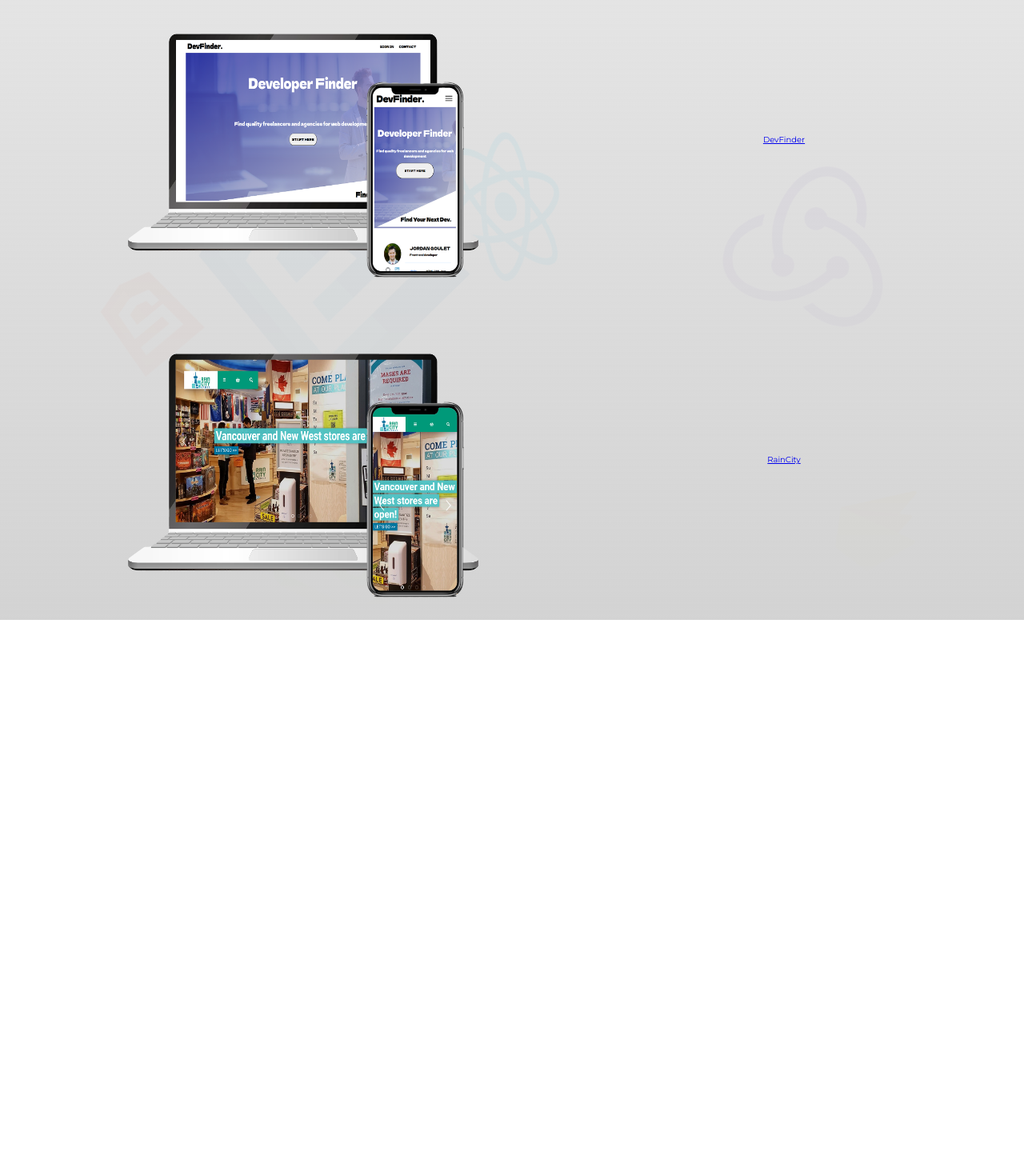
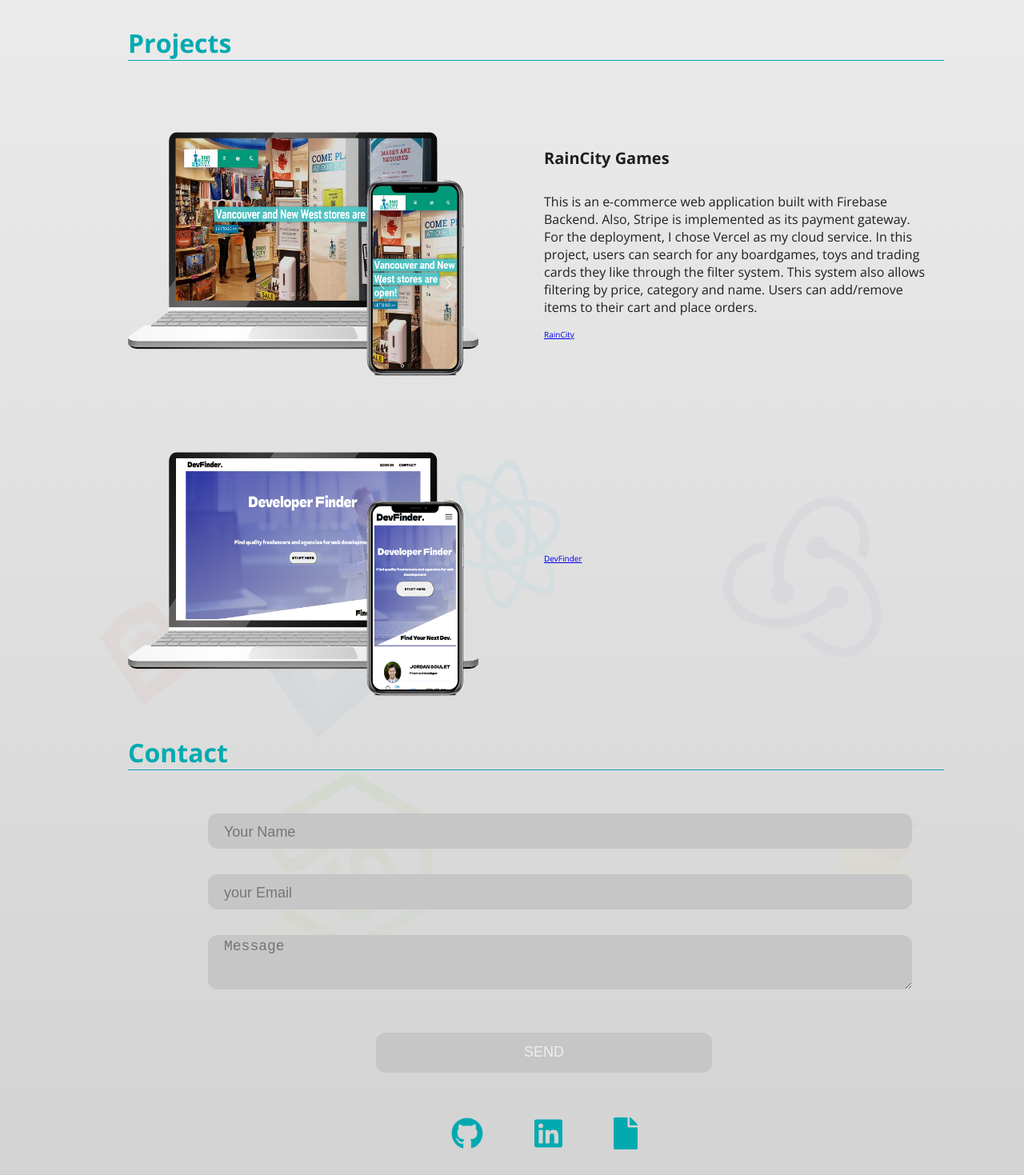
Before and after one commit to Jordangoulet13/Portfollio-2021, a React (Create React App) app: page / in a window 1280 px wide. Shown: the part 1236-2705 px from the top of the page at 80% size. Before the commit the page ends 2011 px from the top, so only its background shows below. Built offline with nearby package versions, Linux system fonts and the light colour scheme.

Commit message:
added contact form

```diff
--- a/package.json
+++ b/package.json
@@ -10,6 +10,7 @@
     "@testing-library/jest-dom": "^5.13.0",
     "@testing-library/react": "^11.2.7",
     "@testing-library/user-event": "^12.8.3",
+    "emailjs-com": "^3.2.0",
     "react": "^17.0.2",
     "react-dom": "^17.0.2",
     "react-router-dom": "^5.2.0",
--- a/src/App.js
+++ b/src/App.js
@@ -56,7 +56,7 @@
   min-height:100vh;
   margin:0;
   color:${(p) => p.theme.textPrimaryColor};
-  font-family: "Montserrat";
+  font-family: "Open Sans";
   font-size: 62.5%;
   box-sizing: border-box;
   overflow-x: hidden;
--- a/src/components/common/FloatingSquares.jsx
+++ b/src/components/common/FloatingSquares.jsx
@@ -25,7 +25,7 @@
 const BubbleList = styled.ul`
   background: ${(p) => p.theme.backgroundPrimaryColor};
   position: absolute;
-  height: 100%;
+  height: 90%;
   width: 100%;
   padding: 0;
   margin: 0;
--- /dev/null
+++ b/src/components/contact/Contact.jsx
@@ -0,0 +1,107 @@
+import styled from "styled-components";
+import React, { useState, useRef } from "react";
+import emailjs from "emailjs-com";
+
+const Contact = () => {
+  const [message, setMessage] = useState("");
+  const form = useRef();
+  const sendEmail = (e) => {
+    e.preventDefault();
+
+    emailjs
+      .sendForm(
+        process.env.REACT_APP_SERVICE_ID,
+        process.env.REACT_APP_TEMPLATE_ID,
+        form.current,
+        process.env.REACT_APP_USER_ID
+      )
+      .then(
+        (result) => {
+          window.alert("Thank you! I will get back to you shortly.");
+        },
+        (error) => {}
+      );
+  };
+  return (
+    <>
+      <Heading>Contact</Heading>
+
+      <Form onSubmit={sendEmail} ref={form}>
+        <FormInput type="text" name="user_name" placeholder="Your Name" />
+
+        <FormInput type="email" name="user_email" placeholder="your Email" />
+
+        <FormTextArea
+          name="message"
+          placeholder="Message"
+          onChange={(e) => setMessage(e.target.value)}
+          value={message}
+        />
+        <StyledButton type="submit">SEND</StyledButton>
+      </Form>
+    </>
+  );
+};
+
+const Heading = styled.h1`
+  color: ${(p) => p.theme.textTertiaryColor};
+  margin-left: 5rem;
+  font-size: 2rem;
+  border-bottom: 1px solid;
+  width: 85%;
+`;
+
+const Form = styled.form`
+  display: flex;
+  flex-direction: column;
+  width: 70%;
+  align-self: center;
+  margin: 1rem 0 3rem 0;
+`;
+
+const FormInput = styled.input`
+  background-color: ${(p) => p.theme.backgroundTertiaryColor};
+  color: ${(p) => p.theme.textPrimaryColor};
+  border-radius: 12px;
+  border: 0;
+  font-size: 18px;
+  height: 2.5rem;
+  outline: 0;
+  padding: 4px 20px 0;
+  width: 100%;
+  margin: 1rem 0;
+`;
+
+const FormTextArea = styled.textarea`
+  background-color: ${(p) => p.theme.backgroundTertiaryColor};
+  border-radius: 12px;
+  border: 0;
+  font-size: 18px;
+  height: 4rem;
+  outline: 0;
+  padding: 4px 20px 0;
+  width: 100%;
+  margin: 1rem 0;
+  color: ${(p) => p.theme.textPrimaryColor};
+`;
+
+const StyledButton = styled.button`
+  background-color: ${(p) => p.theme.backgroundTertiaryColor};
+  border-radius: 12px;
+  border: 0;
+  box-sizing: border-box;
+  color: #eee;
+  cursor: pointer;
+  font-size: 18px;
+  height: 50px;
+  margin-top: 38px;
+  text-align: center;
+  width: 50%;
+  align-self: center;
+  transition: 600ms;
+
+  &:hover {
+    background-color: ${(p) => p.theme.textTertiaryColor};
+  }
+`;
+export default Contact;
--- /dev/null
+++ b/src/components/footer/Footer.jsx
@@ -0,0 +1,56 @@
+import styled from "styled-components";
+import { FontAwesomeIcon } from "@fortawesome/react-fontawesome";
+import { faGithub, faLinkedin } from "@fortawesome/free-brands-svg-icons";
+import { faFile } from "@fortawesome/free-solid-svg-icons";
+
+const Footer = () => {
+  return (
+    <NavMenu>
+      <NavLink
+        href="https://github.com/Jordangoulet13"
+        rel="noopener noreferrer"
+        target="_blank"
+      >
+        <FontAwesomeIcon icon={faGithub} />
+      </NavLink>
+      <NavLink
+        href="https://github.com/"
+        rel="noopener noreferrer"
+        target="_blank"
+      >
+        <FontAwesomeIcon icon={faLinkedin} />
+      </NavLink>
+      <NavLink
+        href="https://github.com/"
+        rel="noopener noreferrer"
+        target="_blank"
+        title="Resume"
+      >
+        <FontAwesomeIcon icon={faFile} />
+      </NavLink>
+    </NavMenu>
+  );
+};
+
+const NavMenu = styled.div`
+  display: flex;
+  justify-content: center;
+`;
+
+const NavLink = styled.a`
+  height: 5rem;
+  color: ${(p) => p.theme.textTertiaryColor};
+  text-decoration: none;
+  transition: 600ms;
+  font-size: 2.5rem;
+  margin-left: 4rem;
+  &:hover {
+    cursor: pointer;
+    color: ${(p) => p.theme.textSecondaryColor};
+  }
+
+  &:first-child {
+    margin: 0;
+  }
+`;
+export default Footer;
--- a/src/components/hero/Greeting.jsx
+++ b/src/components/hero/Greeting.jsx
@@ -35,8 +35,7 @@
 
 const GreetingContainer = styled.div`
   font-weight: 600;
-  overflow: hidden;
-  height: 3.7rem;
+  height: 3.75rem;
 
   p {
     display: inline;
--- a/src/components/projects/ProjectCard.jsx
+++ b/src/components/projects/ProjectCard.jsx
@@ -7,19 +7,29 @@
   return (
     <Container>
       <ProjectImageContainer>
+        <ProjectImage src={rainCityImage} />
+      </ProjectImageContainer>
+      <ProjectInfo>
+        <Title>RainCity Games</Title>
+        <Info>
+          This is an e-commerce web application built with Firebase Backend.
+          Also, Stripe is implemented as its payment gateway. For the
+          deployment, I chose Vercel as my cloud service. In this project, users
+          can search for any boardgames, toys and trading cards they like
+          through the filter system. This system also allows filtering by price,
+          category and name. Users can add/remove items to their cart and place
+          orders.
+        </Info>
+        <a href="https://boardgame-store.vercel.app/" target="__blank">
+          RainCity
+        </a>
+      </ProjectInfo>
+      <ProjectImageContainer>
         <ProjectImage src={devFinderImage} />
       </ProjectImageContainer>
       <ProjectInfo>
         <a href="https://developer-finder.vercel.app/" target="__blank">
           DevFinder
-        </a>
-      </ProjectInfo>
-      <ProjectImageContainer>
-        <ProjectImage src={rainCityImage} />
-      </ProjectImageContainer>
-      <ProjectInfo>
-        <a href="https://boardgame-store.vercel.app/" target="__blank">
-          RainCity
         </a>
       </ProjectInfo>
     </Container>
@@ -48,6 +58,14 @@
   display: flex;
   justify-content: center;
   align-self: center;
+  flex-direction: column;
+  width: 80%;
 `;
 
+const Info = styled.p`
+  font-size: 1rem;
+`;
+
+const Title = styled.h1``;
+
 export default ProjectCard;
--- a/src/components/projects/Projects.jsx
+++ b/src/components/projects/Projects.jsx
@@ -4,9 +4,12 @@
 
 const Projects = () => {
   return (
-    <Container>
-      <ProjectCard />
-    </Container>
+    <>
+      <Heading>Projects</Heading>
+      <Container>
+        <ProjectCard />
+      </Container>
+    </>
   );
 };
 
@@ -18,5 +21,12 @@
   flex-wrap: wrap;
   justify-content: space-evenly;
 `;
+const Heading = styled.h1`
+  color: ${(p) => p.theme.textTertiaryColor};
+  margin-left: 5rem;
+  font-size: 2rem;
+  border-bottom: 1px solid;
+  width: 85%;
+`;
 
 export default Projects;
--- a/src/components/technologies/TechnologiesSwiper.jsx
+++ b/src/components/technologies/TechnologiesSwiper.jsx
@@ -48,6 +48,12 @@
   );
 };
 
-const Heading = styled.h1``;
+const Heading = styled.h1`
+  color: ${(p) => p.theme.textTertiaryColor};
+  margin-left: 5rem;
+  font-size: 2rem;
+  border-bottom: 1px solid;
+  width: 85%;
+`;
 
 export default TechnologiesSwiper;
--- a/src/pages/Home.jsx
+++ b/src/pages/Home.jsx
@@ -5,7 +5,9 @@
 import Technologies from "../components/technologies/Technologies";
 import About from "../components/about/About";
 import Projects from "../components/projects/Projects";
+import Contact from "../components/contact/Contact";
 import TechnologiesSwiper from "../components/technologies/TechnologiesSwiper";
+import Footer from "../components/footer/Footer";
 
 const Home = ({ isAnimation }) => {
   return (
@@ -15,6 +17,8 @@
         <Hero />
         <TechnologiesSwiper />
         <Projects />
+        <Contact />
+        <Footer />
       </Container>
     </BackgroundWrapper>
   );
```
Also changed, not shown: 2 other files (tests, documents, lock files or other folders).
